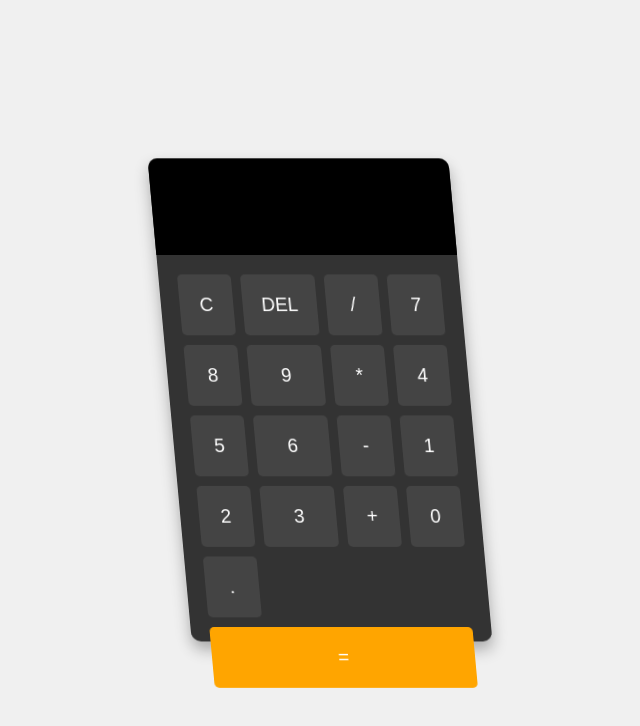
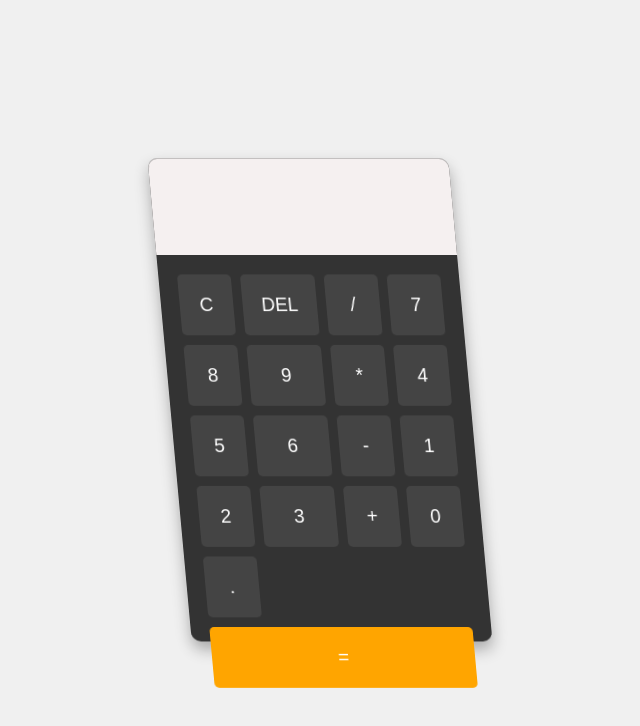
Before and after one commit to ArpeetSharma/PortfolioWebsite, a plain HTML site: page Calculator.html in a window 1280 px wide. Shown: the whole page, without its empty margins (320-960 px from the left). Drawn offline with Linux system fonts and the light colour scheme.

Commit message:
Update Calculator.css

```diff
--- a/Calculator.css
+++ b/Calculator.css
@@ -26,7 +26,7 @@ body {
 
 .screen {
   height: 100px;
-  background-color: #000;
+  background-color: #f5f0f0;
   color: lime;
   font-size: 32px;
   padding: 20px;
```
